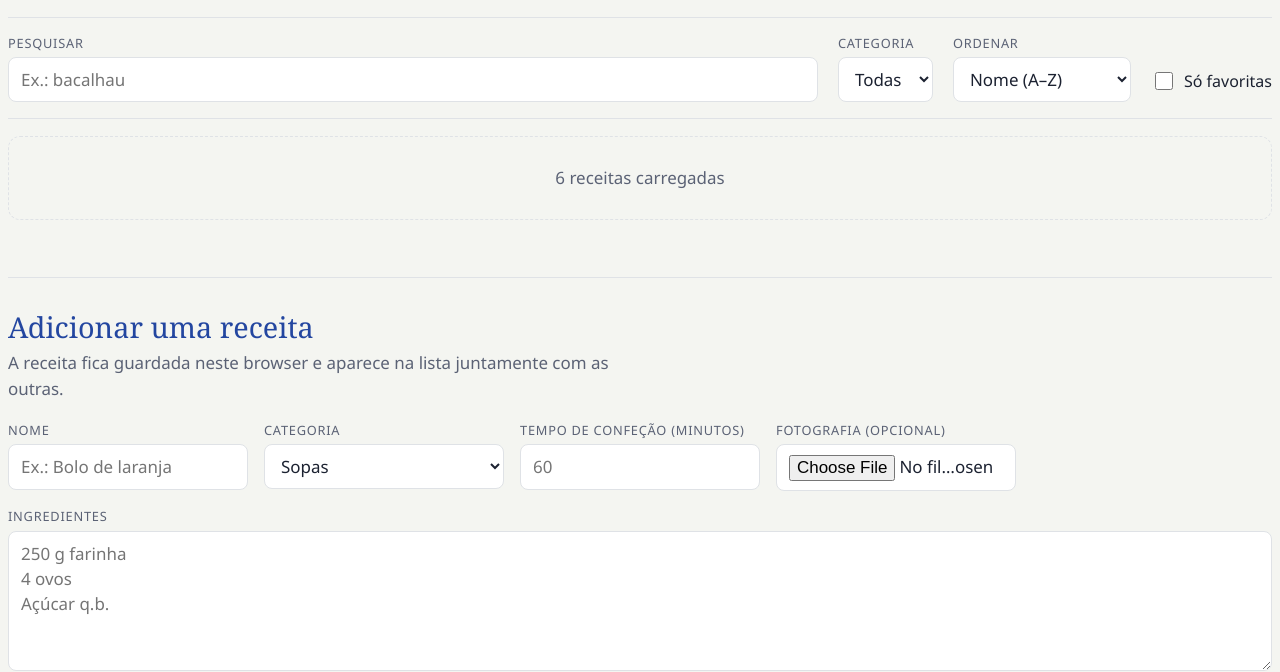
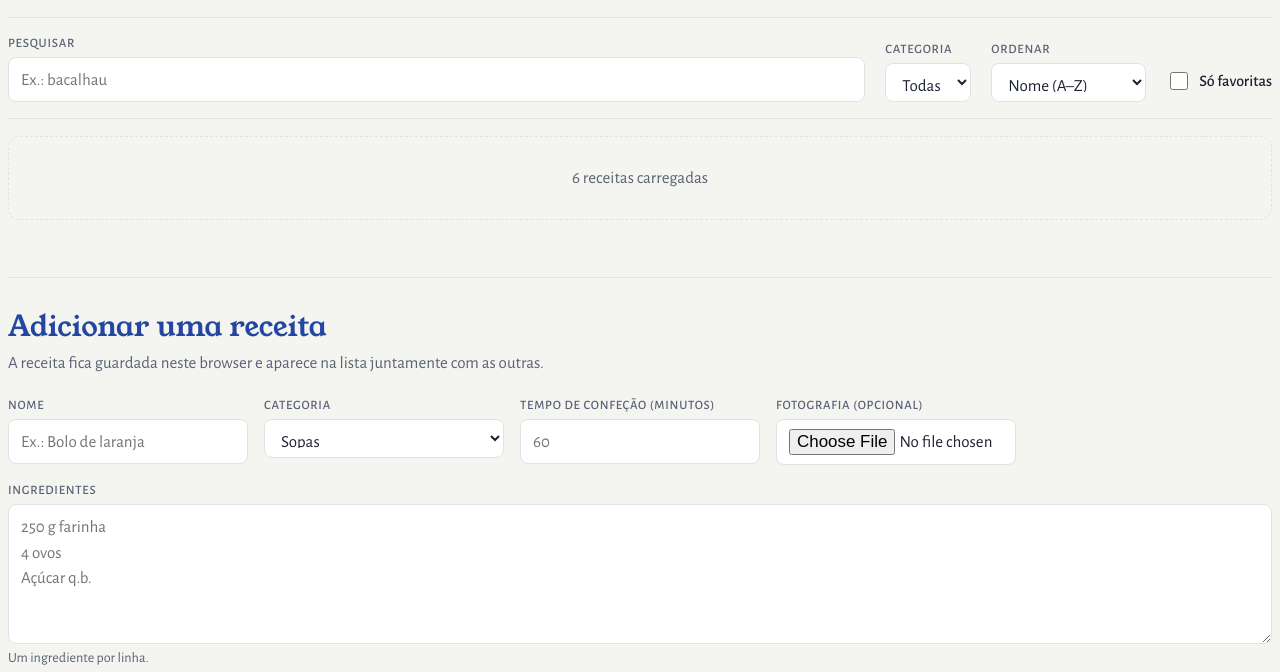
Before and after one commit to VitorBSantosDev/tacho-da-mae, a plain HTML site: page index.html in a window 1280 px wide. Shown: the part 144-816 px from the top of the page. Drawn offline with nearby package versions, Linux system fonts and the light colour scheme.

Commit message:
feat: adicionados os links para a api da google para os tipos de letra

```diff
--- a/index.html
+++ b/index.html
@@ -4,6 +4,9 @@
     <meta charset="UTF-8">
     <meta name="viewport" content="width=device-width, initial-scale=1.0">
     <title>Tacho da Mãe</title>
+    <link rel="preconnect" href="https://fonts.googleapis.com">
+    <link rel="preconnect" href="https://fonts.gstatic.com" crossorigin>
+    <link rel="stylesheet" href="https://fonts.googleapis.com/css2?family=Young+Serif&family=Alegreya+Sans:wght@400;500;700&display=swap">
     <link rel="stylesheet" href="style.css">
     <script type="module" src="./js/main.js"></script>
 </head>
```
